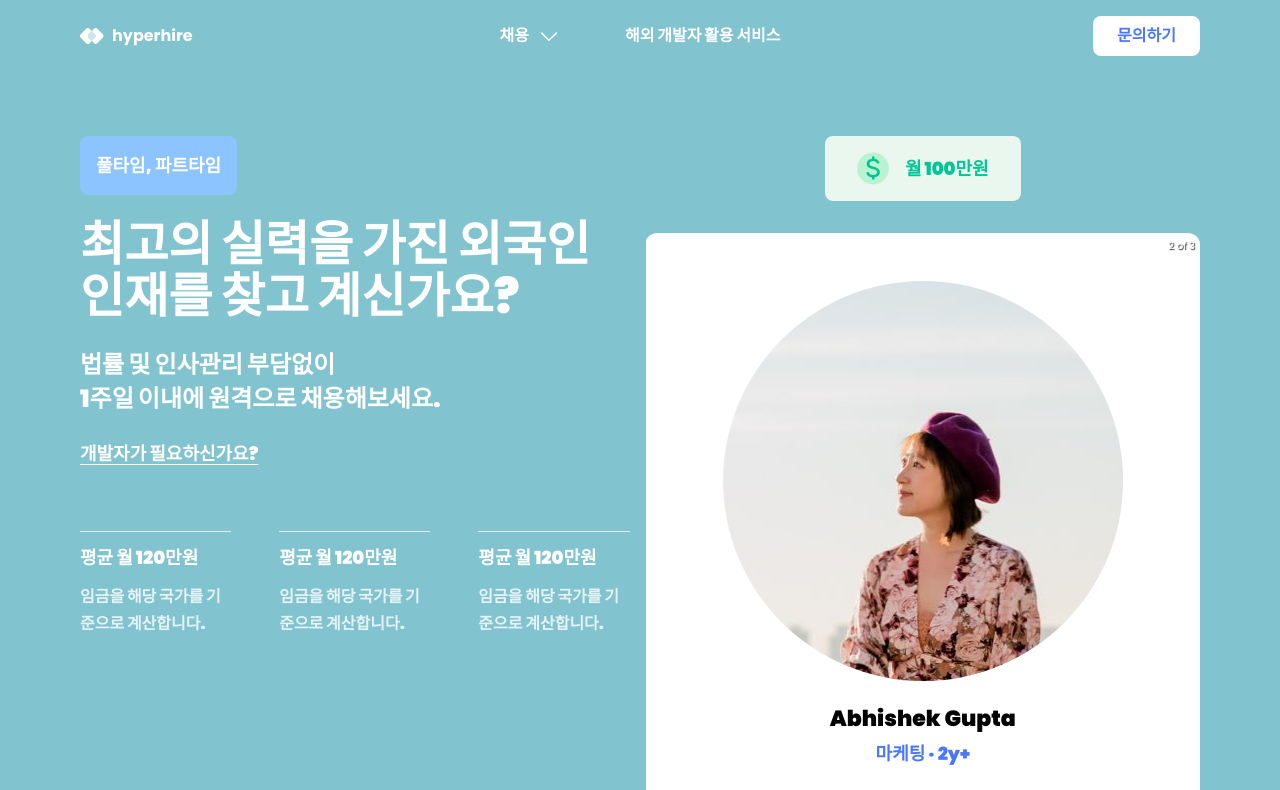
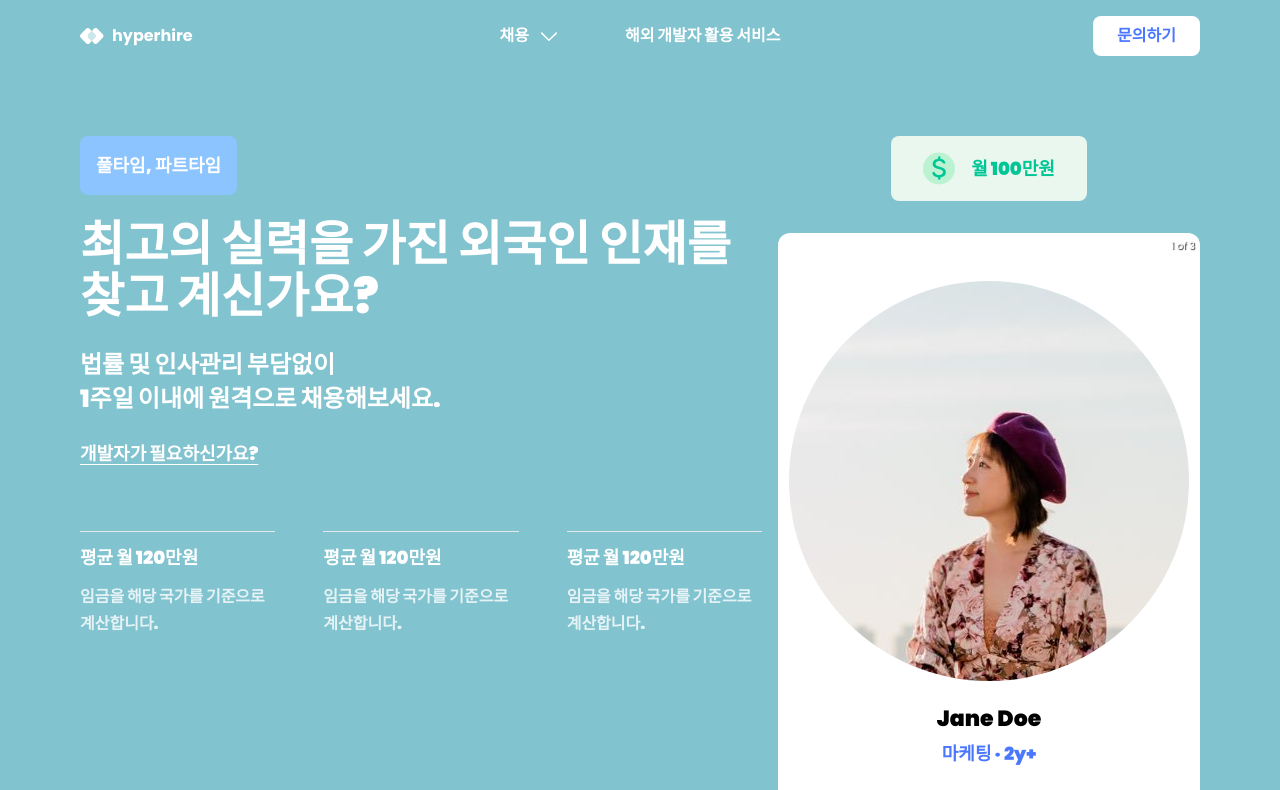
Before and after one commit to Snowkids-code/hyperhire-www, a Next.js app: page / in a window 1280 px wide. Shown: the top 790 px of the page. Built offline with nearby package versions, Linux system fonts and the light colour scheme.

Commit message:
swiper component data fetch from API

```diff
--- /dev/null
+++ b/app/api/swiper/route.ts
@@ -0,0 +1,31 @@
+import { NextApiRequest, NextApiResponse } from "next";
+import type { SwiperType } from "@/types";
+import { NextResponse } from "next/server";
+
+const swiperData: SwiperType[] = [
+  {
+    swiperId: "1",
+    swiperImage: "/images/profile.png",
+    swiperName: "Abhishek Gupta",
+    swiperHeading: "마케팅 · 2y+",
+  },
+  {
+    swiperId: "2",
+    swiperImage: "/images/profile.png",
+    swiperName: "John Doe",
+    swiperHeading: "마케팅 · 2y+",
+  },
+  {
+    swiperId: "3",
+    swiperImage: "/images/profile.png",
+    swiperName: "Jane Doe",
+    swiperHeading: "마케팅 · 2y+",
+  },
+];
+
+export function GET() {
+  return NextResponse.json(
+    { message: "Success", data: swiperData },
+    { status: 200 }
+  );
+}
--- a/components/Homepage/Swiper.tsx
+++ b/components/Homepage/Swiper.tsx
@@ -1,18 +1,46 @@
 "use client";
 
-import Image from "next/image";
-import React from "react";
+import React, { useEffect, useState } from "react";
 import "react-responsive-carousel/lib/styles/carousel.min.css"; // requires a loader
 import { Carousel } from "react-responsive-carousel";
 import SwiperCard from "../Slider/SwiperCard";
+import { SwiperType } from "@/types";
 
 export default function Swiper() {
+  const [data, setData] = useState<SwiperType[]>([]);
+
+  useEffect(() => {
+    async function fetchSliderContent() {
+      const response = await fetch("/api/swiper", {
+        method: "GET",
+      });
+
+      const res = await response.json();
+
+      setData(res.data as SwiperType[]);
+    }
+
+    fetchSliderContent();
+  }, []);
   return (
     <div>
-      <Carousel showThumbs={false} autoPlay interval={3000} infiniteLoop transitionTime={1000}>
-        <SwiperCard />
-        <SwiperCard />
-        <SwiperCard />
+      <Carousel
+        showThumbs={false}
+        autoPlay
+        interval={3000}
+        infiniteLoop
+        transitionTime={1000}
+      >
+        {data.map((value) => (
+          <SwiperCard
+            key={value.swiperId}
+            image={value.swiperImage}
+            name={value.swiperName}
+            heading={value.swiperHeading}
+          />
+        ))}
+        {/* <SwiperCard />
+        <SwiperCard /> */}
       </Carousel>
     </div>
   );
--- a/components/Slider/SwiperCard.tsx
+++ b/components/Slider/SwiperCard.tsx
@@ -1,7 +1,13 @@
 import Image from "next/image";
 import React from "react";
 
-export default function SwiperCard() {
+interface SwiperCardProps {
+  image: string;
+  name: string;
+  heading: string;
+}
+
+const SwiperCard: React.FC<SwiperCardProps> = ({ image, name, heading }) => {
   return (
     <div className="">
       <div className="bg-[#fff] py-12 flex flex-col justify-center items-center rounded-[12px]">
@@ -16,10 +22,10 @@ export default function SwiperCard() {
           />
         </div>
         <p className="text-[#000] font-[900] text-[22px] leading-[27px] mt-6">
-          Abhishek Gupta
+          {name}
         </p>
         <p className="text-[#4A77FF] font-[900] text-[18px] leading-[27px] mt-2">
-          마케팅 · 2y+
+          {heading}
         </p>
         <div className="border-[2px] borer-[#C1C5CF] mt-6 py-3 px-6 rounded-[6px]">
           <p className="text-[#5E626F] font-[900] text-[16px] leading-[27px]">
@@ -47,3 +53,5 @@ export default function SwiperCard() {
     </div>
   );
 }
+
+export default SwiperCard;
```
Also changed, not shown: types.ts (+7 -0 lines).
